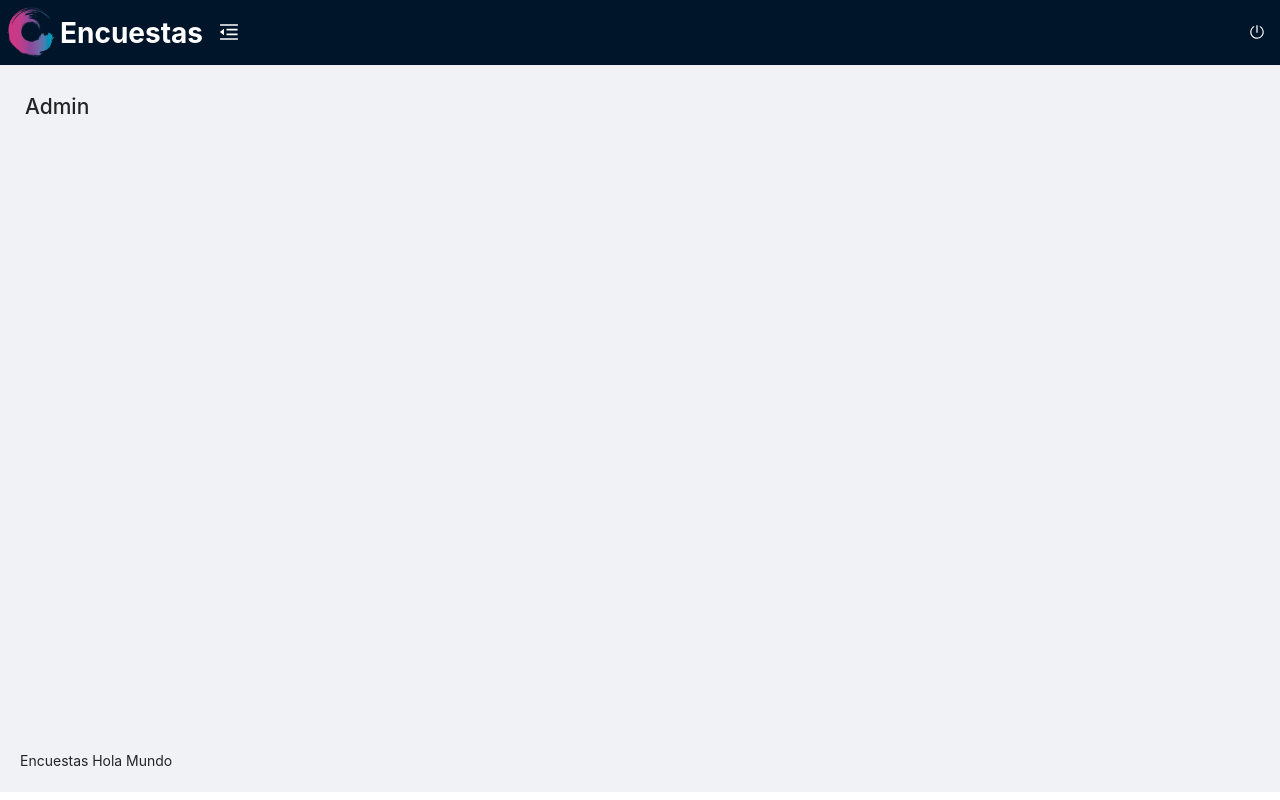
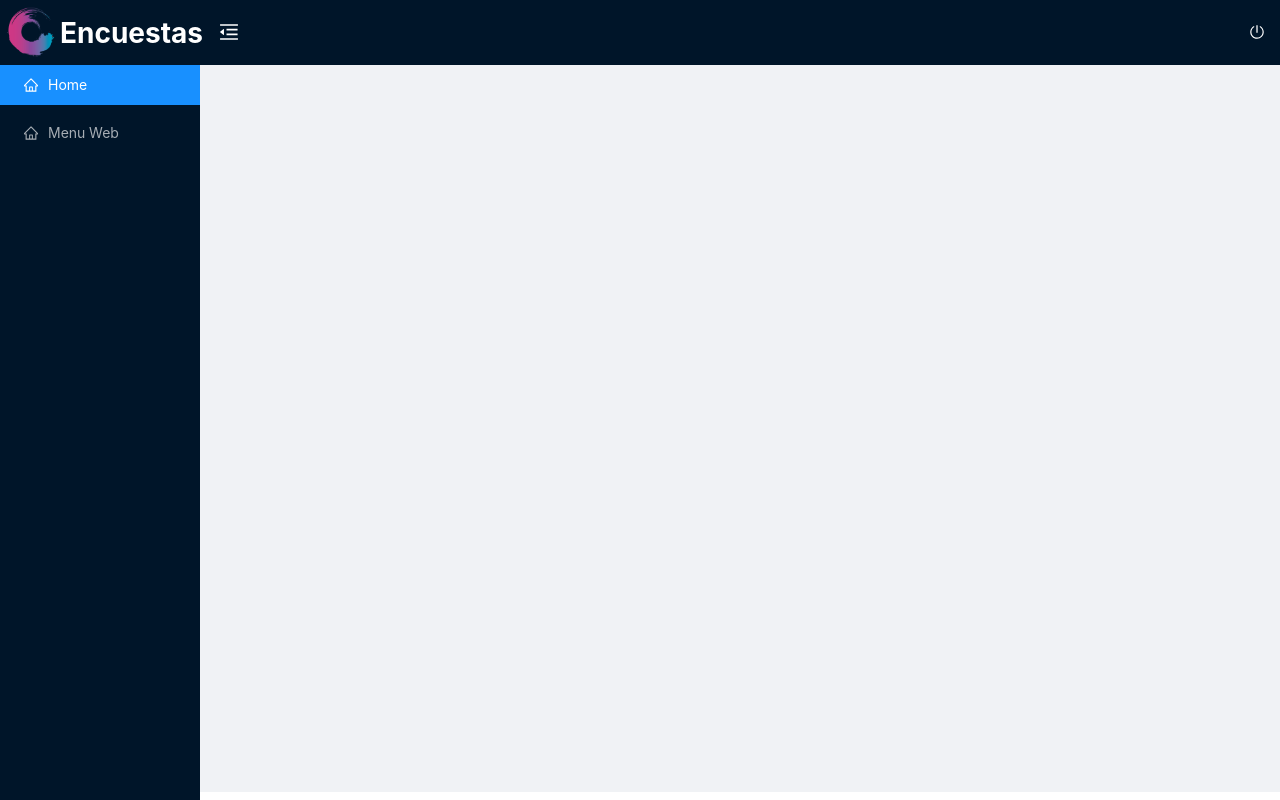
Before and after one commit to CharlyEstudio/encuesta, a React (Create React App) app: page /admin in a window 1280 px wide. Built offline with nearby package versions, Linux system fonts and the light colour scheme.

Commit message:
SideBar listo

```diff
--- a/src/Layouts/LayoutAdmin.js
+++ b/src/Layouts/LayoutAdmin.js
@@ -7,13 +7,13 @@
 import { LoadRoutes } from '../shared/components';
 
 // Components Admin
-import { MenuTop } from '../Pages/Admin/components';
+import { MenuTop, MenuSider } from '../Pages/Admin/components';
 
 function LayoutAdmin({routes}) {
     const { Header, Content, Footer } = Layout;
     return(
         <Layout>
-            {/* TO DO: Menu Sider */}
+            <MenuSider />
             <Layout className="layout-admin">
                 <Header className="layout-admin__header">
                     <MenuTop />
--- /dev/null
+++ b/src/Pages/Admin/components/MenuSider/MenuSider.js
@@ -0,0 +1,35 @@
+import { Link } from 'react-router-dom';
+
+// AntD
+import {Layout, Menu} from "antd";
+import { HomeOutlined } from '@ant-design/icons';
+
+import './MenuSider.scss';
+
+function MenuSider() {
+    const {Sider} = Layout;
+    return(
+        <Sider className="admin-sider">
+            <Menu
+                theme="dark"
+                mode="inline"
+                defaultSelectedKeys={["1"]}
+            >
+                <Menu.Item key="1">
+                    <Link to={"/admin"}>
+                        <HomeOutlined />
+                        <span className="nav-text">Home</span>
+                    </Link>
+                </Menu.Item>
+                <Menu.Item key="2">
+                    <Link to={"/admin/menu-web"}>
+                        <HomeOutlined />
+                        <span className="nav-text">Menu Web</span>
+                    </Link>
+                </Menu.Item>
+            </Menu>
+        </Sider>
+    );
+}
+
+export default MenuSider;
--- /dev/null
+++ b/src/Pages/Admin/components/MenuSider/MenuSider.scss
@@ -0,0 +1,9 @@
+@import '../../../../scss/index';
+
+.admin-sider {
+  overflow: auto;
+  height: 100vh;
+  position: fixed;
+  left: 0;
+  top: 61px;
+}
--- a/src/Pages/Admin/components/index.js
+++ b/src/Pages/Admin/components/index.js
@@ -1 +1,2 @@
 export { default as MenuTop } from './MenuTop/MenuTop';
+export { default as MenuSider } from './MenuSider/MenuSider';
```
Also changed, not shown: 1 other file (tests, documents, lock files or other folders).
